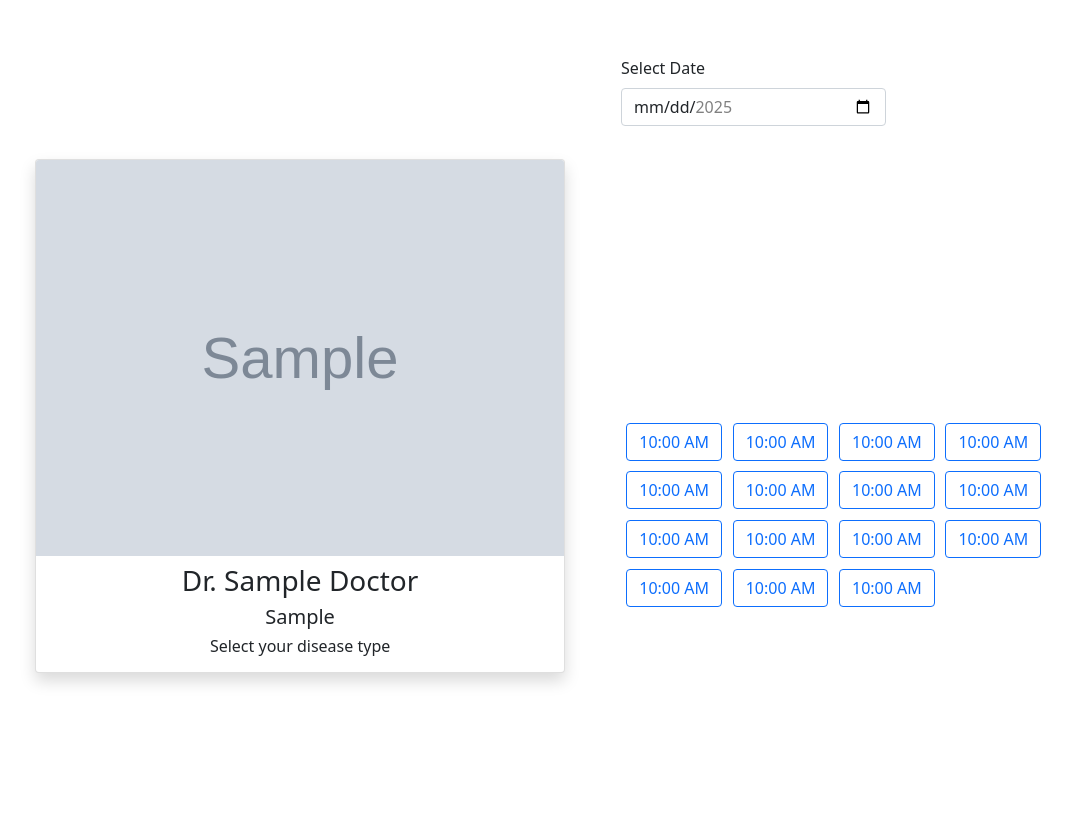
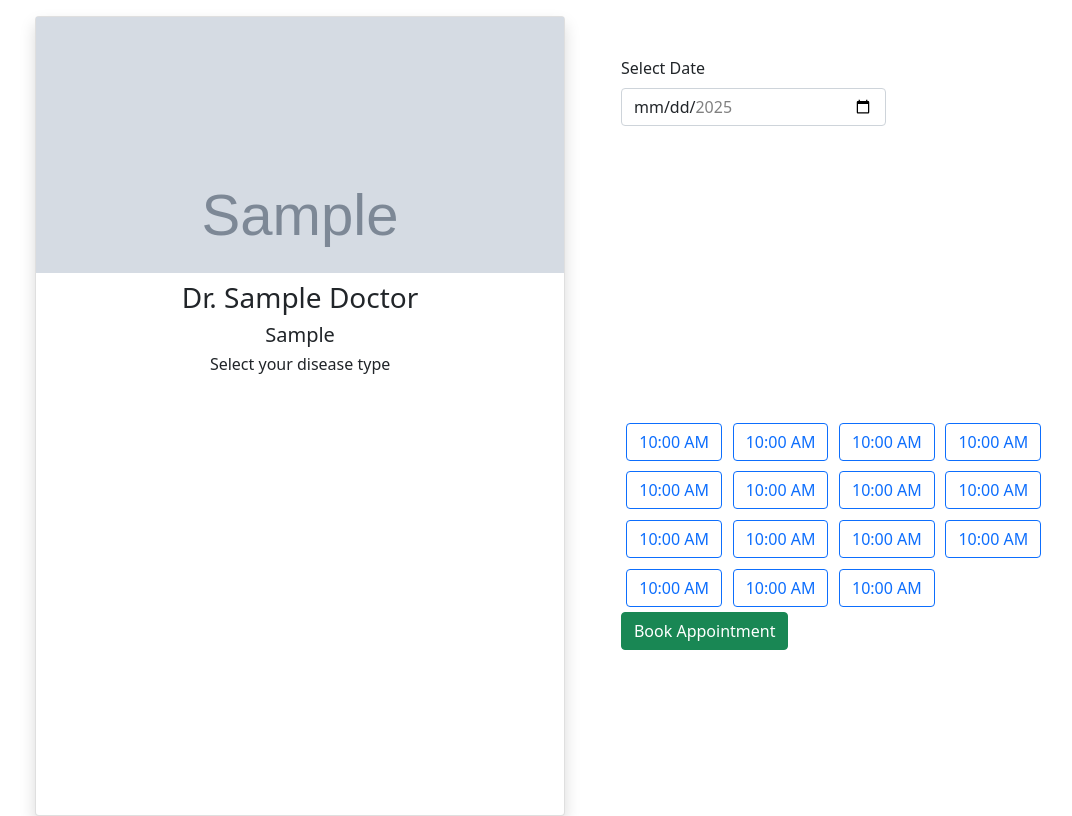
Before and after one commit to pawankalyankarri/hospital-management-using-django, a Django app: page /doc_slots/1/ in a window 1280 px wide. Shown: the whole page, without its empty margins (47-1119 px from the left). Run offline with Django 5.2, Linux system fonts and the light colour scheme; tables that the repository leaves empty hold one stand-in row (values such as "Sample post"); grey boxes marked "Sample" are stand-in pictures.

Commit message:
added styles to the appointments section

```diff
--- a/Templates/home/doc_slots.html
+++ b/Templates/home/doc_slots.html
@@ -2,23 +2,33 @@
 <link rel="stylesheet" href="{% static 'css/home/doc_slots.css'%}" />
 {%endblock%} {%block body%}
 <div class="container doc_slots mt-3">
+  <form action="" class="form" method="post" >
+    {%csrf_token%}
     <section class="left card shadow">
-    <div>
+      <div class="div">
         <img
           src="{{doc.doc_img.url}}"
           width="300px"
           alt=""
-        class="card-img-top"
-      />
+          class="img"/>
+
         <div class="m-2">
           <h3 class="text-capitalize text-center">Dr. {{doc.doc_name}}</h3>
           <h5 class="text-capitalize text-center">{{doc.doc_spe}}</h5>
           <h6 class="text-center">Select your disease type</h6>
           <div class="dis_list">
+            <input type="hidden" name="disease" id="dis_input">
             {%for disease,dis_list in all_diseases.items%}
               {%if doc.doc_spe == disease%}
                 {%for dis in dis_list%}
-                        <a href="" class="btn btn-outline-success text-capitalize">{{dis}}</a>
+
+                  <a
+                  href=""
+                  class="btn btn-outline-info text-capitalize disease"
+                  onclick="validateDisease(event)"
+
+                  >{{dis}}</a>
+
                 {%endfor%}
               {%endif%}
             {%endfor%}
@@ -38,12 +48,21 @@
         />
       </div>
       <div class="slots">
+        <input type="hidden" name="slot" id="slot_input">
         {%for slot in slots%}
-      <span class="btn btn-outline-primary">{{slot}}</span>
+        <a href="" onclick="validateDate(event)"  class="btn btn-outline-primary slot">{{slot}}</a>
 
         {%endfor%}
       </div>
+      <div>
+        <input type="submit" value="Book Appointment" class="btn btn-success">
+      </div>
     </section>
+
+  </form>
 </div>
 
 {%endblock%}
+{%block scripts%}
+<script src="{% static 'js/doc_slots.js' %}"></script>
+{%endblock%}
--- a/homepage/models.py
+++ b/homepage/models.py
@@ -42,6 +42,25 @@ class Doc_slots(models.Model):
         return self.doc_id.doc_spe
 
 
+class SlotsAppointments(models.Model):
+    doc_id = models.ForeignKey(Doctors,on_delete=models.SET_NULL,null=True)
+    slot1 = models.TextField(default='')
+    slot2 = models.TextField(default='')
+    slot3 = models.TextField(default='')
+    slot4 = models.TextField(default='')
+    slot5 = models.TextField(default='')
+    slot6 = models.TextField(default='')
+    slot7 = models.TextField(default='')
+    slot8 = models.TextField(default='')
+    slot9 = models.TextField(default='')
+    slot10 = models.TextField(default='')
+    slot11 = models.TextField(default='')
+    slot12 = models.TextField(default='')
+    slot13 = models.TextField(default='')
+    slot14 = models.TextField(default='')
+    slot15 = models.TextField(default='')
+
+
 
 
 class Patients(models.Model):
--- a/homepage/views.py
+++ b/homepage/views.py
@@ -1,7 +1,8 @@
 from django.shortcuts import render, redirect
 from django.views import View
-from .models import Doctors, Patients,Doc_slots
+from .models import Doctors, Patients,Doc_slots,SlotsAppointments
 from datetime import datetime,timedelta,date
+from django.http import HttpResponse
 
 
 # Create your views here.
@@ -275,7 +276,7 @@ class AddDoctor(View):
                   slot15 = next(it),
                   doc_id = doc_details
                   )
-
+        SlotsAppointments.objects.create(doc_id = doc_details)
 
 
         return redirect("adddoctorurl")
@@ -317,3 +318,29 @@ class DoctorSlots(View):
 
 
         return render(req,'home/doc_slots.html',{'doc':doc_details,'slots':slots,'all_diseases':all_diseases,'date':date_min_max})
+
+    def post(self,req,pk):
+        # print(req.POST)
+        # print(pk)
+        slot_time_str = req.POST['slot']
+        slot_time = datetime.strptime(slot_time_str,'%I:%M %p').time()
+
+        disease_type = req.POST['disease']
+        res = Doc_slots.objects.filter(doc_id = pk).first()
+        # print(res.slot1)
+        for i in range(1,16):
+            slot_no = f'slot{i}'
+            slotTime = getattr(res,slot_no)
+
+            if slotTime == slot_time:
+                print(slot_no)
+
+        slots_table = SlotsAppointments.objects.filter(doc_id = pk).first()
+        setattr(slots_table, slot_no, "booked")
+        slots_table.save()
+        print(slots_table)
+
+        #SlotsAppointments(slot_no = 'booked').save()
+        # Doc_slots.objects.create(slot)
+        # print(req.POST['slot'])
+        return redirect('patientopurl')
--- a/static/css/home/doc_slots.css
+++ b/static/css/home/doc_slots.css
@@ -1,4 +1,4 @@
-.doc_slots{
+.doc_slots .form{
     display: flex;
     align-items: center;
     justify-content: center;
@@ -6,16 +6,27 @@
     width: 100vw;
     height: 100vh;
 }
-.doc_slots .left{
+.doc_slots .form .left{
     width: 50%;
-    height: auto;
+    height: 100%;
 }
-.doc_slots .right{
+.doc_slots .form .left .div{
+    width: 100%;
+
+}
+.doc_slots .form .left .div .img{
+    width: 100%;
+    height: 50%;
+    object-fit: cover;
+    object-position: top;
+
+}
+.doc_slots .form .right{
     width: 50%;
     height: 90%;
 }
 
-.doc_slots .left .dis_list{
+.doc_slots .form .left .dis_list{
     display: flex;
     flex-wrap: wrap;
 
@@ -23,15 +34,15 @@
 
 
 }
-.doc_slots .left .dis_list .btn{
+.doc_slots .form .left .dis_list .btn{
     margin:1%;
 }
 
-.doc_slots .right .slots{
+.doc_slots .form .right .slots{
     margin-top: 55%;
     display: flex;
     flex-wrap: wrap;
 }
-.doc_slots .right .slots .btn{
+.doc_slots .form .right .slots .btn{
     margin:1%;
 }
--- /dev/null
+++ b/static/js/doc_slots.js
@@ -0,0 +1,24 @@
+
+function validateDisease(e){
+     e.preventDefault()
+    document.querySelectorAll('.disease').forEach((btn)=>{
+        btn.classList.remove('btn-info')
+        btn.classList.add('btn-outline-info')
+    })
+    e.target.classList.remove('btn-outline-info')
+    // console.log(e)
+    e.target.classList.add('btn-info')
+    document.querySelector('#dis_input').value = e.target.innerHTML
+}
+
+function validateDate(e){
+    e.preventDefault()
+    document.querySelectorAll('.slot').forEach((btn)=>{
+        btn.classList.remove('btn-primary')
+        btn.classList.add('btn-outline-primary')
+    })
+    e.target.classList.remove('btn-outline-primary')
+    e.target.classList.add('btn-primary')
+    // console.log(e)
+    document.querySelector('#slot_input').value = e.target.innerHTML
+}
```
Also changed, not shown: homepage/migrations/0007_slotsappointments.py (added), homepage/migrations/0008_remove_slotsappointments_slot_id.py (added), media/images/doc14_OfJZl7V.jpg (added), media/images/doc16_fI8PvZL.jpg (added). Lines whose indentation alone changed are shown as unchanged.
